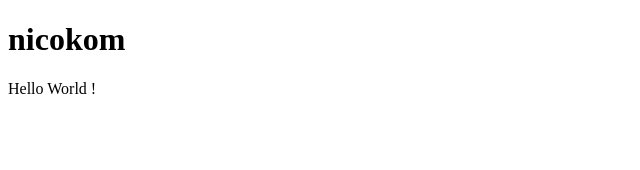
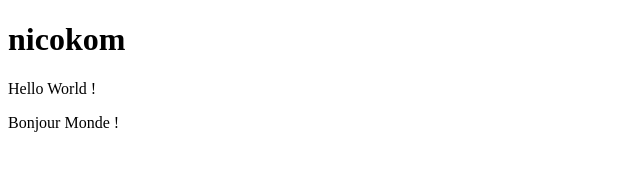
Before and after one commit to nicokom/nicokom.github.io, a plain HTML site: page docs/index.html in a window 1280 px wide. Shown: the whole page, without its empty margins (0-640 px from the left). Drawn offline with Linux system fonts and the light colour scheme.

Commit message:
Test my credential to push
It should works

```diff
--- a/docs/index.html
+++ b/docs/index.html
@@ -6,5 +6,6 @@
   <body>
     <h1>nicokom</h1>
     <p>Hello World !</p>
+    <p>Bonjour Monde !</p>
   </body>
 </html>
```
